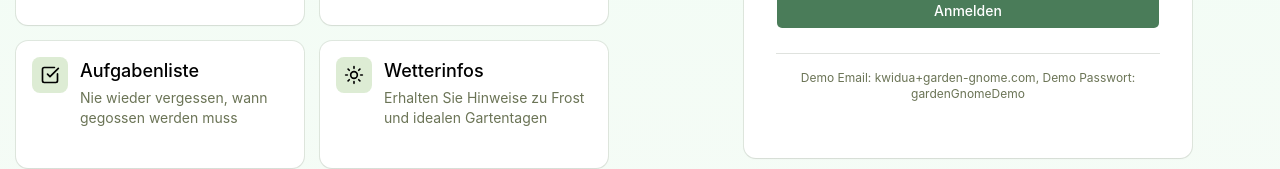
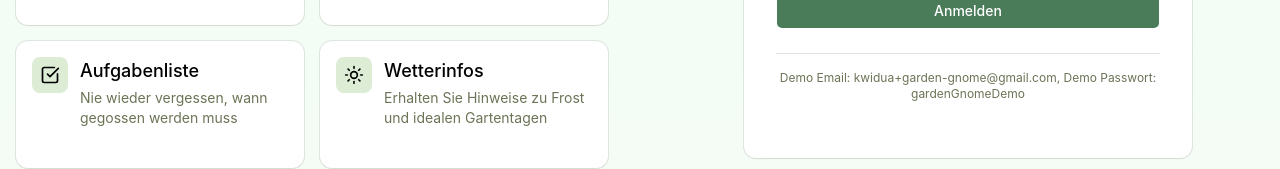
Before and after one commit to kwidua/garden-gnome, a React (Vite) app: page /login in a window 1280 px wide. Shown: the part 402-571 px from the top of the page. Built offline with nearby package versions, Linux system fonts and the light colour scheme; no server answers.

Commit message:
fix demo email

```diff
--- a/src/pages/Login.tsx
+++ b/src/pages/Login.tsx
@@ -184,7 +184,7 @@ export function Login() {
 
                   <div className="pt-4 border-t border-muted-outline">
                     <p className="text-xs text-muted-foreground text-center">
-                      Demo Email: kwidua+garden-gnome.com, Demo Passwort: gardenGnomeDemo
+                      Demo Email: kwidua+garden-gnome@gmail.com, Demo Passwort: gardenGnomeDemo
                     </p>
                   </div>
               </div>
```
